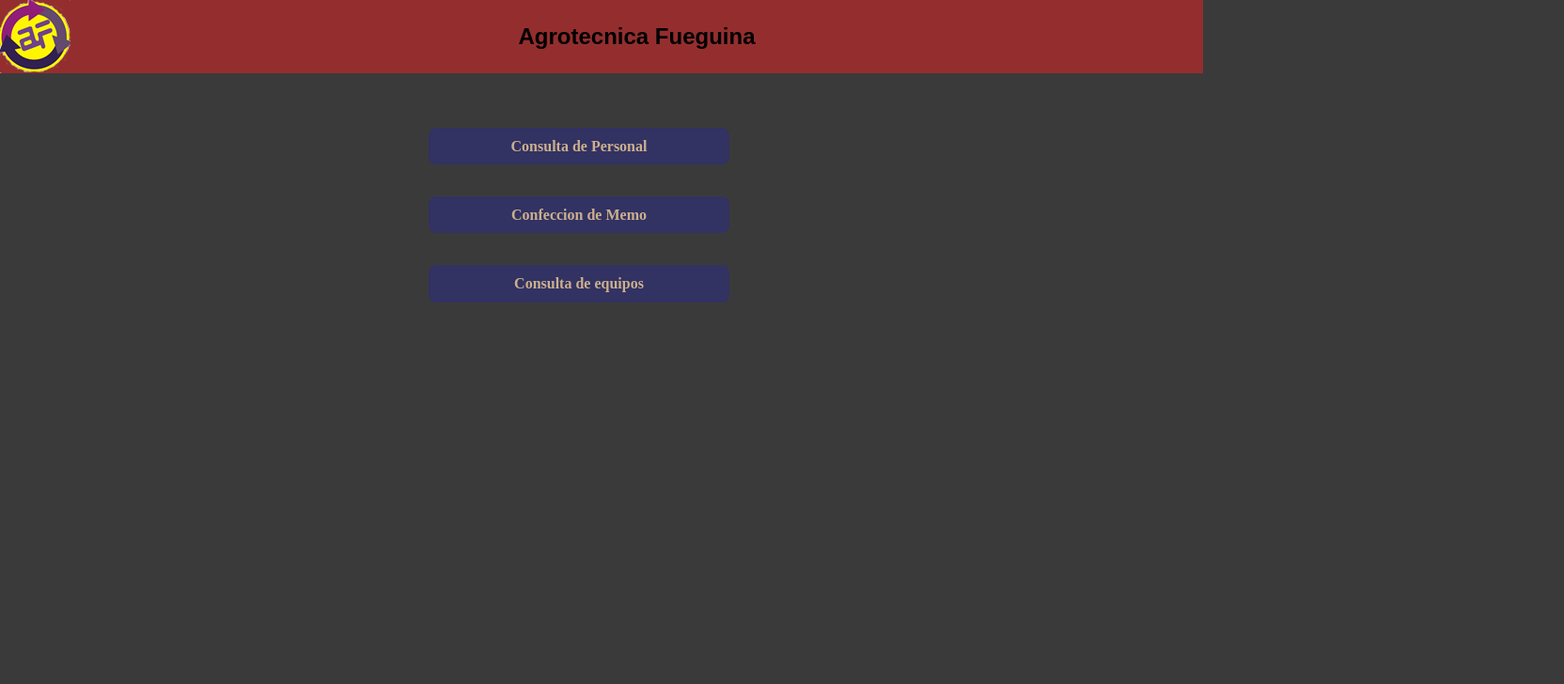
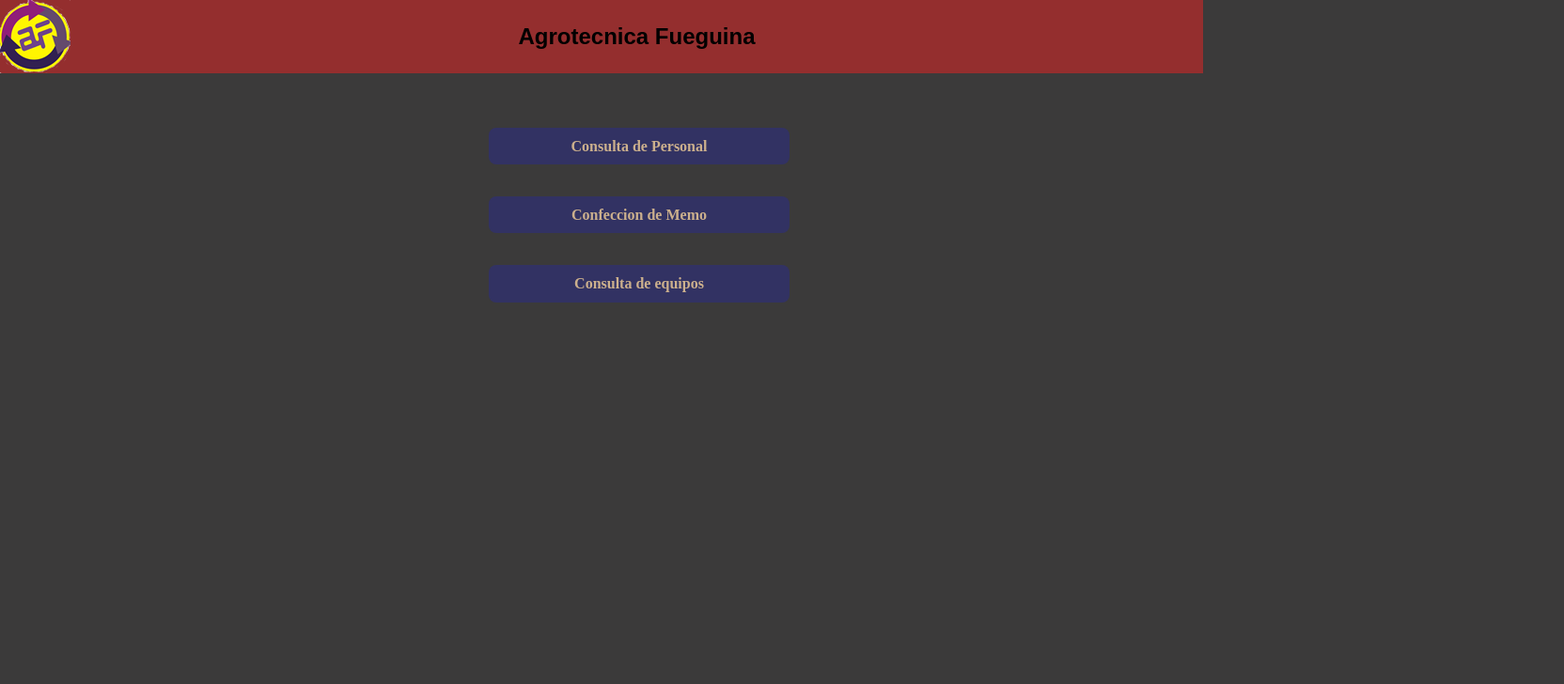
Before and after one commit to aesaries/afapp, a React (Vite) app: page / in a window 1280 px wide. Shown: the top 728 px of the page at 94% size, 1664 px wide, since content can reach past the window. Built offline with nearby package versions, Linux system fonts and the light colour scheme.

Commit message:
Centrando botones Menu vista ancha

```diff
--- a/src/pages/Menu.css
+++ b/src/pages/Menu.css
@@ -1,11 +1,11 @@
 .btnContenedor{
-    orientation: portrait;
+
     position: absolute;
     display: flex;
     flex-direction: column;
     width: 90vw;
     top:8rem;
-    left: 35%;
+    left: 40%;
     margin-left: auto;
     margin-right: auto;
 
```
